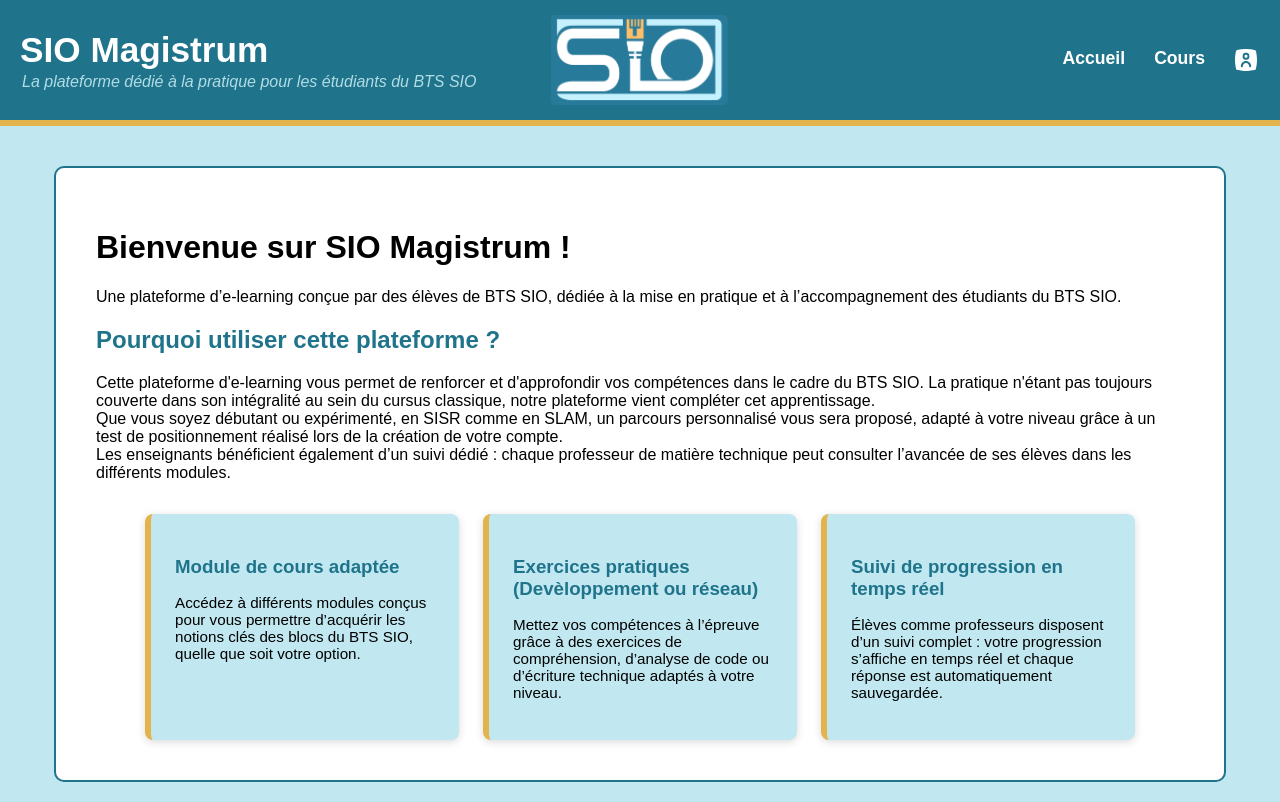
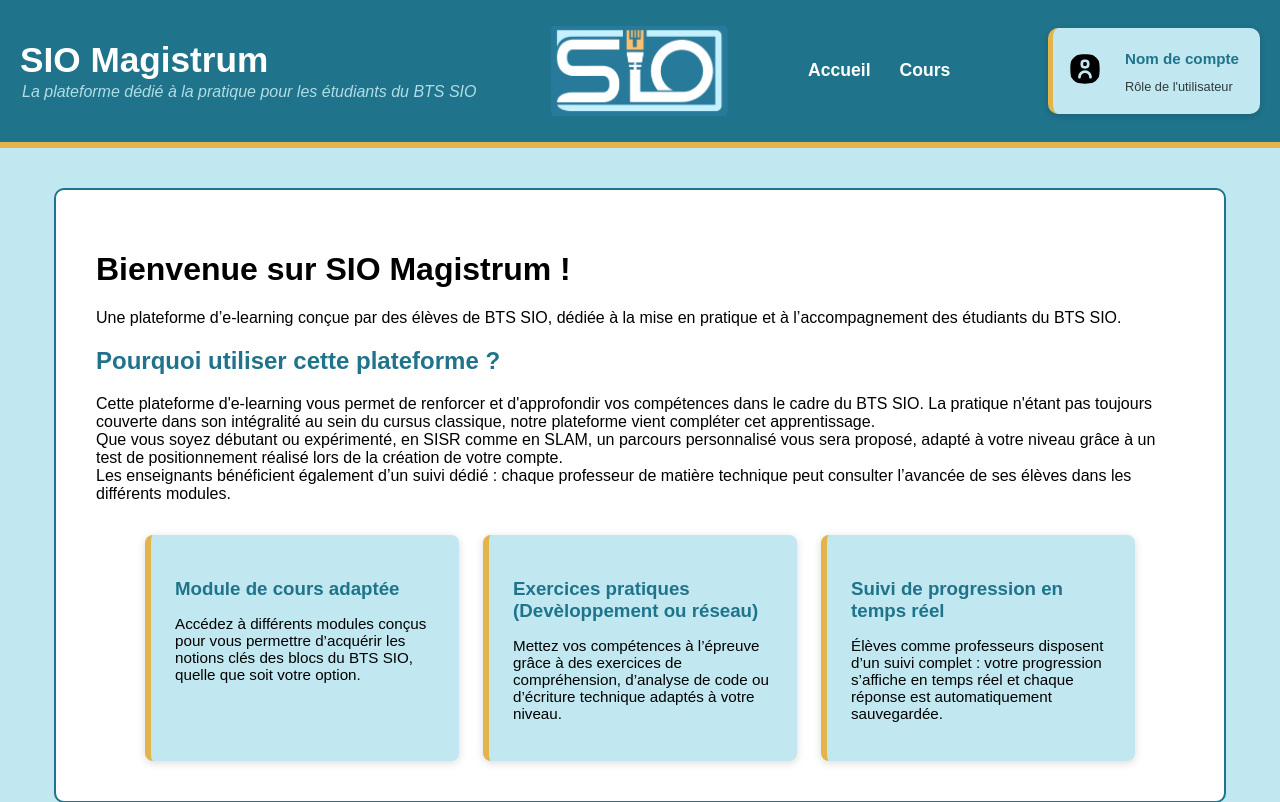
Before and after one commit to Apprentissage-Cours-Stage/SIO-Magistrum, a Django app: page / in a window 1280 px wide. Shown: the top 802 px of the page. Run offline with Django 5.2, Linux system fonts and the light colour scheme.

Commit message:
Mise à jour du header pour l'ajout d'une carte connexion

```diff
--- a/e_learningsio/home/static/partials/header.css
+++ b/e_learningsio/home/static/partials/header.css
@@ -3,7 +3,7 @@ header {
     background-color: var(--primary);
     padding: 15px 20px;
     display: grid;
-    grid-template-columns: 240px 1fr 240px;
+    grid-template-columns: 1fr auto 1fr;
     align-items: center;
     gap: 10px;
     border-bottom: 6px solid var(--accent);
@@ -26,7 +26,7 @@ header {
     .header-right {grid-area: right; order: 3; justify-self: end;}
 }
 
-.header-left, nav {
+.header-left{
     min-width: 475px;
 }
 
@@ -65,7 +65,16 @@ header .logo {
     min-width: 100px;
     display: flex;
     justify-content: flex-end;
+    align-items: center;
+    gap: 30px;
+}
+
+.nav-links {
+    display: flex;
+    justify-content: center;
+    align-items: center;
     gap: 25px;
+    flex: 1;
 }
 
 .header-right a {
@@ -99,9 +108,42 @@ header .logo {
     width: 100%
 }
 
-.header-right .login-logo img.svg-icon {
-    width: 24px;
-    height: 24px;
-    vertical-align: middle;
-    filter: invert(100%);
+.login-card {
+    width: 175px;
+    height: 70px;
+    margin: 0.8rem auto;
+    background: var(--secondary);
+    border-radius: 10px;
+    display: flex;
+    align-items: center;
+    padding: 0.5rem 1rem;
+    gap: 1.5rem;
+    box-shadow: 0 2px 6px rgba(0,0,0,0.15);
+    border-left: 5px solid var(--accent);
 }
+
+/* Image réduite */
+.login-image img {
+    width: 32px;
+    height: 32px;
+    object-fit: cover;
+    border-radius: 50%;
+}
+
+.login-info {
+    flex-grow: 1;
+    min-width: 0;
+}
+
+.login-name {
+    font-size: 0.95rem;
+    font-weight: 600;
+    margin-bottom: 2px;
+    color: var(--primary);
+}
+
+.login-role {
+    font-size: 0.8rem;
+    opacity: 0.75;
+    color: #000;
+}
--- a/e_learningsio/home/templates/partials/header.html
+++ b/e_learningsio/home/templates/partials/header.html
@@ -8,10 +8,18 @@
         <img src="{% static 'home/ASSETS/SIOLOGO.png' %}" alt="Logo SIO" class="logo">
     </div>
     <nav class="header-right">
-        <a href="#">Accueil</a>
-        <a href="#">Cours</a>
-        <a href="#" class="login-logo">
-            <img src="{% static 'home/ASSETS/ACCOUNT.svg' %}" alt="Compte" class="svg-icon">
-        </a>
+        <div class="nav-links">
+            <a href="#">Accueil</a>
+            <a href="#">Cours</a>
+        </div>
+        <section class="login-card">
+            <div class="login-image">
+                <img src="{% static 'home/ASSETS/ACCOUNT.svg' %}" alt="Compte" class="svg-icon">
+            </div>
+            <div class="login-info">
+                <h3 class="login-name">Nom de compte</h3>
+                <p class="login-role">Rôle de l'utilisateur</p>
+            </div>
+        </section>
     </nav>
 </header>
```
